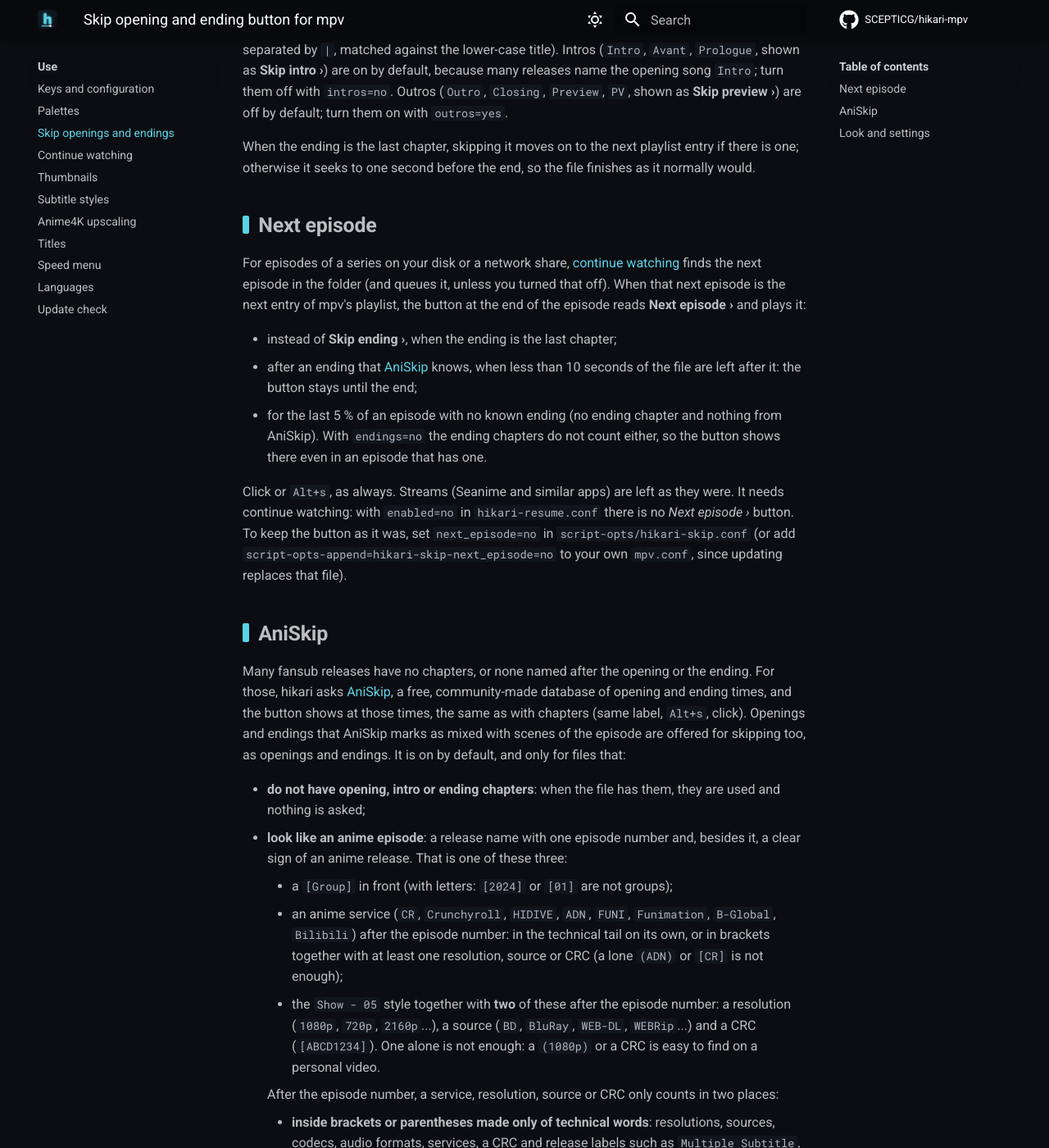
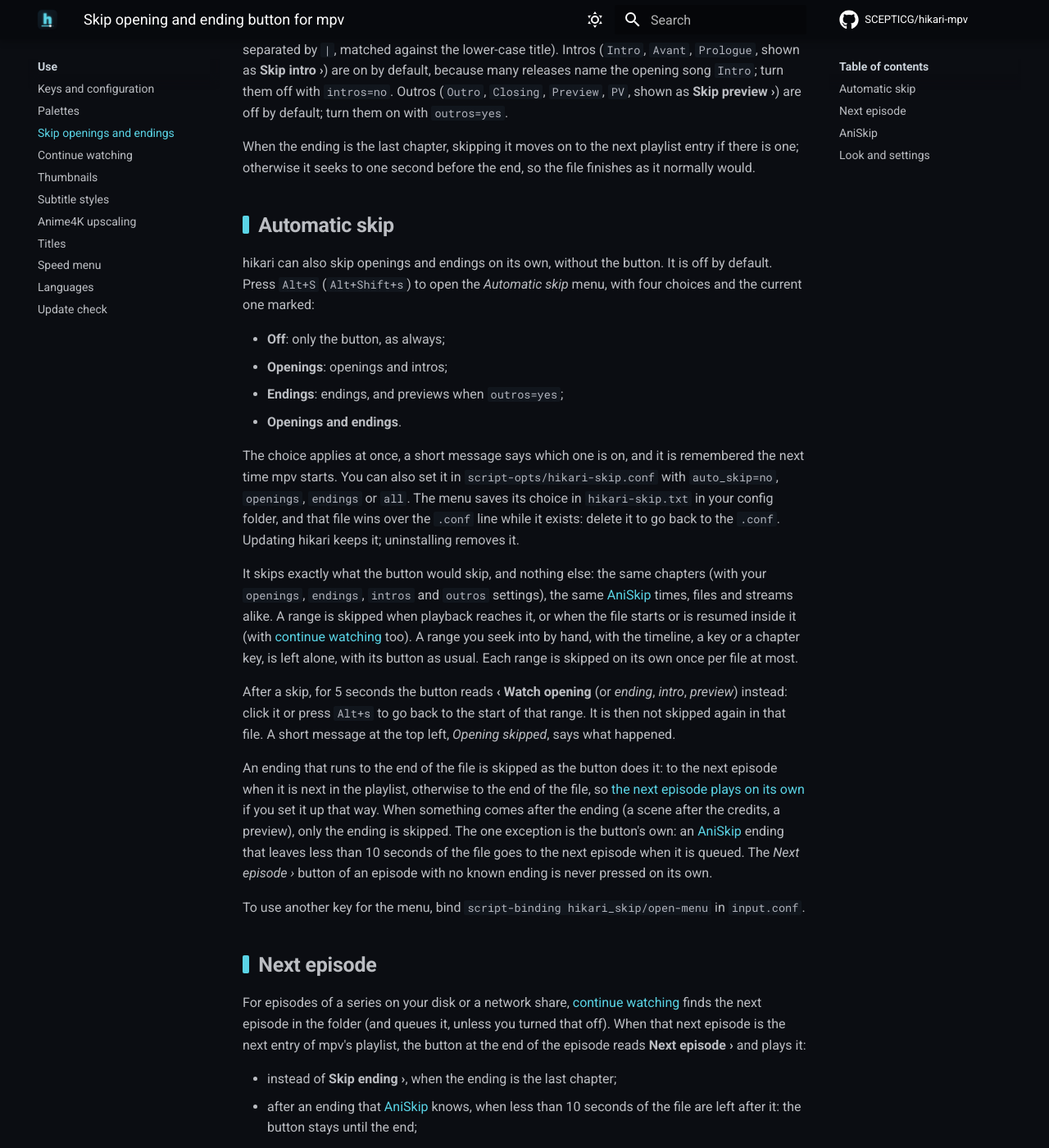
Before and after one commit to SCEPTICG/hikari-mpv, an MkDocs documentation site: the page built from docs/features/skip.md, in a window 1280 px wide and 1400 px high, scrolled down 504 px. Shown: the whole window at 82% size. Built offline with MkDocs 1.6.1 and Material for MkDocs 9.7.7, drawn with Linux system fonts in a browser that asks for light colours; comment, search, counter and statistics services are not loaded.

Commit message:
Salto automático de opening y ending: auto_skip=no|openings|endings|all (apagado por defecto), menú con Alt+S guardado en hikari-skip.txt, «‹ Ver opening» 5 s para volver

```diff
--- a/docs/compatibility.md
+++ b/docs/compatibility.md
@@ -34,7 +34,7 @@ uosc 5.13 itself needs mpv 0.33 or newer. hikari is only tested with the recent
 
 The installer installs uosc unless you choose [suji](#hikari-with-suji-experimental), and hikari is made to sit on top of it. If uosc is not there anyway (you moved `scripts/uosc` away, or another OSC took its place), hikari keeps working:
 
-- Its menus open in mpv's own selector instead of uosc's menus: `Alt+p` (palettes), `Alt+t` (subtitles), `Alt+r` (continue watching), `Alt+u` (update) and `Alt+l` (language). Type to filter, use the arrow keys and `Enter` to pick, `Esc` to close. The speed and Anime4K menus only have a button in uosc's bar; to reach them without uosc, bind `script-binding hikari_speed/open-menu` and `script-binding hikari_upscale/open-menu` to keys of your own in `input.conf` (the `Ctrl+1`...`Ctrl+0` Anime4K keys work as always).
+- Its menus open in mpv's own selector instead of uosc's menus: `Alt+p` (palettes), `Alt+t` (subtitles), `Alt+r` (continue watching), `Alt+u` (update), `Alt+l` (language) and `Alt+S` (automatic skip). Type to filter, use the arrow keys and `Enter` to pick, `Esc` to close. The speed and Anime4K menus only have a button in uosc's bar; to reach them without uosc, bind `script-binding hikari_speed/open-menu` and `script-binding hikari_upscale/open-menu` to keys of your own in `input.conf` (the `Ctrl+1`...`Ctrl+0` Anime4K keys work as always).
 - The [continue watching](features/resume.md) question shows in that selector too; `Esc` starts from the beginning.
 - Tidy titles, the skip button, AniSkip, subtitle styles, track languages, Anime4K, speeds and the update notice work the same.
 
--- a/docs/features/skip.md
+++ b/docs/features/skip.md
@@ -1,6 +1,6 @@
 ---
 title: "Skip opening and ending button for mpv"
-description: "hikari shows a Skip opening button in mpv while a chapter looks like an anime opening, intro or ending, or, without such chapters, at the times AniSkip knows. One click or Alt+s skips it."
+description: "hikari shows a Skip opening button in mpv while a chapter looks like an anime opening, intro or ending, or, without such chapters, at the times AniSkip knows. One click or Alt+s skips it, or hikari can skip it on its own."
 ---
 
 # Skip openings and endings
@@ -10,6 +10,25 @@ description: "hikari shows a Skip opening button in mpv while a chapter looks li
 Chapters are recognised by title, with the same rules uosc uses to colour its chapter ranges: `OP`, `Opening`, `... OP`, `... Opening` and `オープニング` for openings (only when another chapter follows), `ED`, `Ending`, `ED ...`, `Ending ...`, `... ED`, `... Ending`, `Credits`, `Credits ...`, `... Credits` and `エンディング` for endings. Titles such as `Operation`, `OP1` or `Opening Night` do not count; add your own patterns with `extra_openings` / `extra_endings` (Lua patterns separated by `|`, matched against the lower-case title). Intros (`Intro`, `Avant`, `Prologue`, shown as **Skip intro ›**) are on by default, because many releases name the opening song `Intro`; turn them off with `intros=no`. Outros (`Outro`, `Closing`, `Preview`, `PV`, shown as **Skip preview ›**) are off by default; turn them on with `outros=yes`.
 
 When the ending is the last chapter, skipping it moves on to the next playlist entry if there is one; otherwise it seeks to one second before the end, so the file finishes as it normally would.
+
+## Automatic skip
+
+hikari can also skip openings and endings on its own, without the button. It is off by default. Press `Alt+S` (`Alt+Shift+s`) to open the *Automatic skip* menu, with four choices and the current one marked:
+
+- **Off**: only the button, as always;
+- **Openings**: openings and intros;
+- **Endings**: endings, and previews when `outros=yes`;
+- **Openings and endings**.
+
+The choice applies at once, a short message says which one is on, and it is remembered the next time mpv starts. You can also set it in `script-opts/hikari-skip.conf` with `auto_skip=no`, `openings`, `endings` or `all`. The menu saves its choice in `hikari-skip.txt` in your config folder, and that file wins over the `.conf` line while it exists: delete it to go back to the `.conf`. Updating hikari keeps it; uninstalling removes it.
+
+It skips exactly what the button would skip, and nothing else: the same chapters (with your `openings`, `endings`, `intros` and `outros` settings), the same [AniSkip](#aniskip) times, files and streams alike. A range is skipped when playback reaches it, or when the file starts or is resumed inside it (with [continue watching](resume.md) too). A range you seek into by hand, with the timeline, a key or a chapter key, is left alone, with its button as usual. Each range is skipped on its own once per file at most.
+
+After a skip, for 5 seconds the button reads **‹ Watch opening** (or *ending*, *intro*, *preview*) instead: click it or press `Alt+s` to go back to the start of that range. It is then not skipped again in that file. A short message at the top left, *Opening skipped*, says what happened.
+
+An ending that runs to the end of the file is skipped as the button does it: to the next episode when it is next in the playlist, otherwise to the end of the file, so [the next episode plays on its own](resume.md#playing-the-next-episode-on-its-own) if you set it up that way. When something comes after the ending (a scene after the credits, a preview), only the ending is skipped. The one exception is the button's own: an [AniSkip](#aniskip) ending that leaves less than 10 seconds of the file goes to the next episode when it is queued. The *Next episode ›* button of an episode with no known ending is never pressed on its own.
+
+To use another key for the menu, bind `script-binding hikari_skip/open-menu` in `input.conf`.
 
 ## Next episode
 
```
Also changed, not shown: docs/install/windows.md (+2 -2 lines), docs/usage.md (+3 -1 lines), 12 other files.
